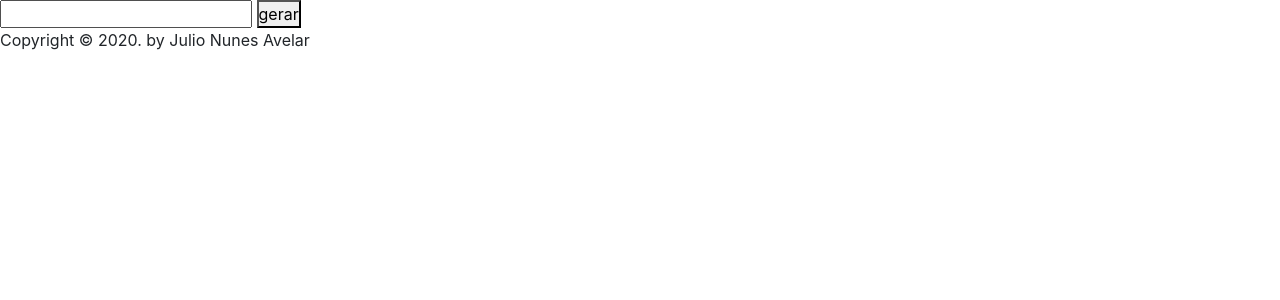
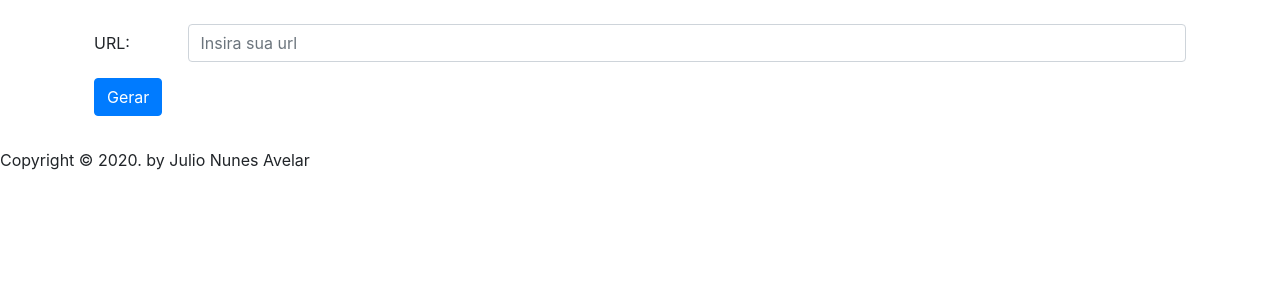
Before and after one commit to JN513/encurtador, a Django app: page / in a window 1280 px wide. Shown: the top 300 px of the page. Run offline with Django 3.2, Linux system fonts and the light colour scheme; some libraries are stand-ins or nearby versions.

Commit message:
arrumando html

```diff
--- a/core/views.py
+++ b/core/views.py
@@ -1,5 +1,7 @@
 from django.shortcuts import render, redirect, get_object_or_404, HttpResponse
 from django.http import HttpResponseRedirect
+from django.contrib import messages
+from django.utils.translation import ugettext as _
 from .models import Url
 
 # Create your views here.
@@ -9,6 +11,12 @@ def home(request):
 
 def create_url(request):
     url = request.POST['url']
+
+    if Url.objects.filter(full_url=url).exists():
+        menssagem = _ ('Você precisar estar logado para realizar esta ação.')
+        messages.sucess(request, menssagem)
+        return redirect('index',)
+
     url = Url(full_url=url)
     url.save()
 
--- a/encurtador/urls.py
+++ b/encurtador/urls.py
@@ -20,8 +20,8 @@ from core import views
 
 urlpatterns = [
     path('admin/', admin.site.urls),
-    path('', views.home, name='home'),
+    path('', views.home, name='index'),
     path('create_url/', views.create_url, name='create_url'),
     path('url', views.url, name='url'),
-    path('<str:hash>',views.redirect, name='redirect'),
+    path('url/<str:hash>/',views.redirect, name='redirect'),
 ]
--- a/templates/pages/index.html
+++ b/templates/pages/index.html
@@ -3,10 +3,16 @@
 {% load static %}
 {% block content %}
     {% include 'components/menu.html' %}
-    <section>
+    <section class='container p-4'>
+        {% include 'components/alertas.html' %}
         <form action="{% url 'create_url' %}" method='POST'>{% csrf_token %}
-            <input type="text" name='url', id='url' required>
-            <button type='submit'>gerar</button>
+            <div class='form-group row'>
+                <label for="url" class='text-body col-form-label col-sm-1'>URL:</label>
+                <div class='col-sm-11'>
+                    <input type="text" name='url', id='url' class='form-control text-body' placeholder='Insira sua url' required>
+                </div>
+            </div>
+            <button type='submit' class='btn btn-primary mb-2'>Gerar</button>
         </form>
     </section>
 
```
Also changed, not shown: templates/pages/created.html (+6 -3 lines).
